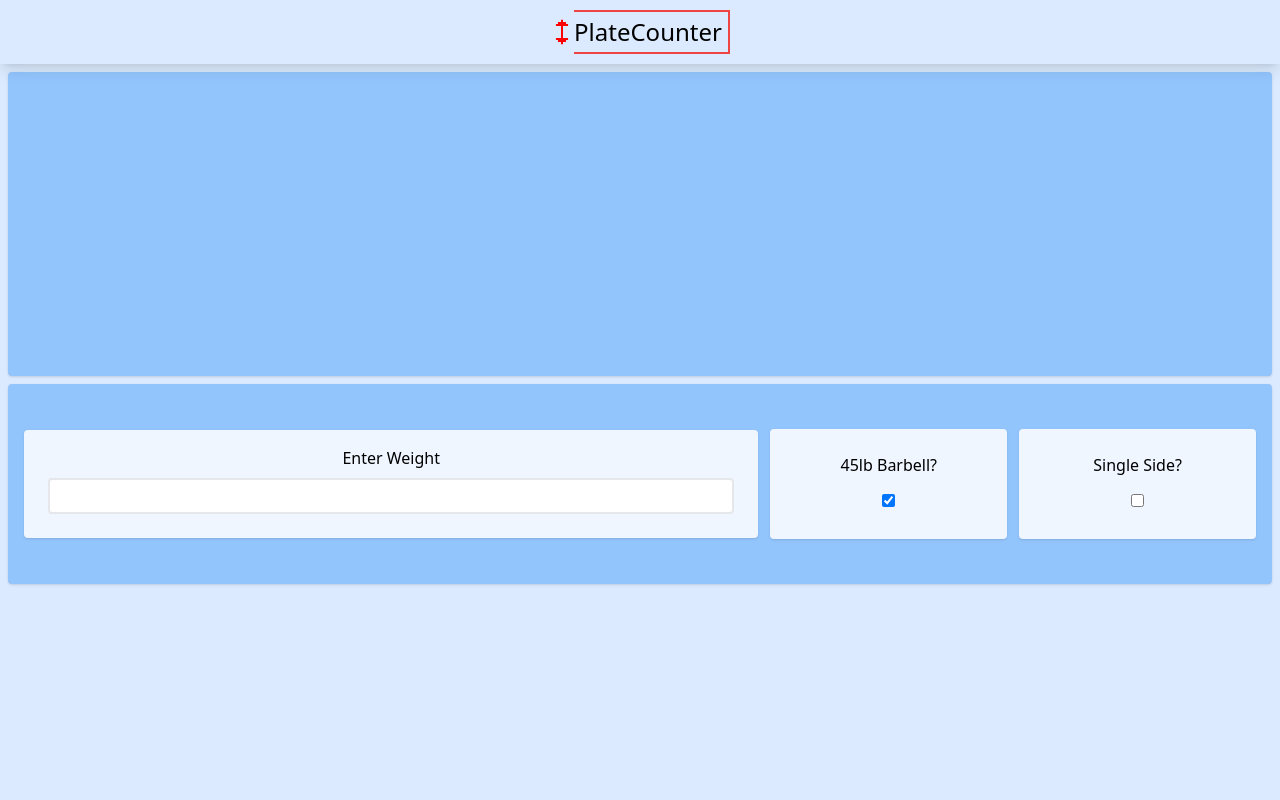
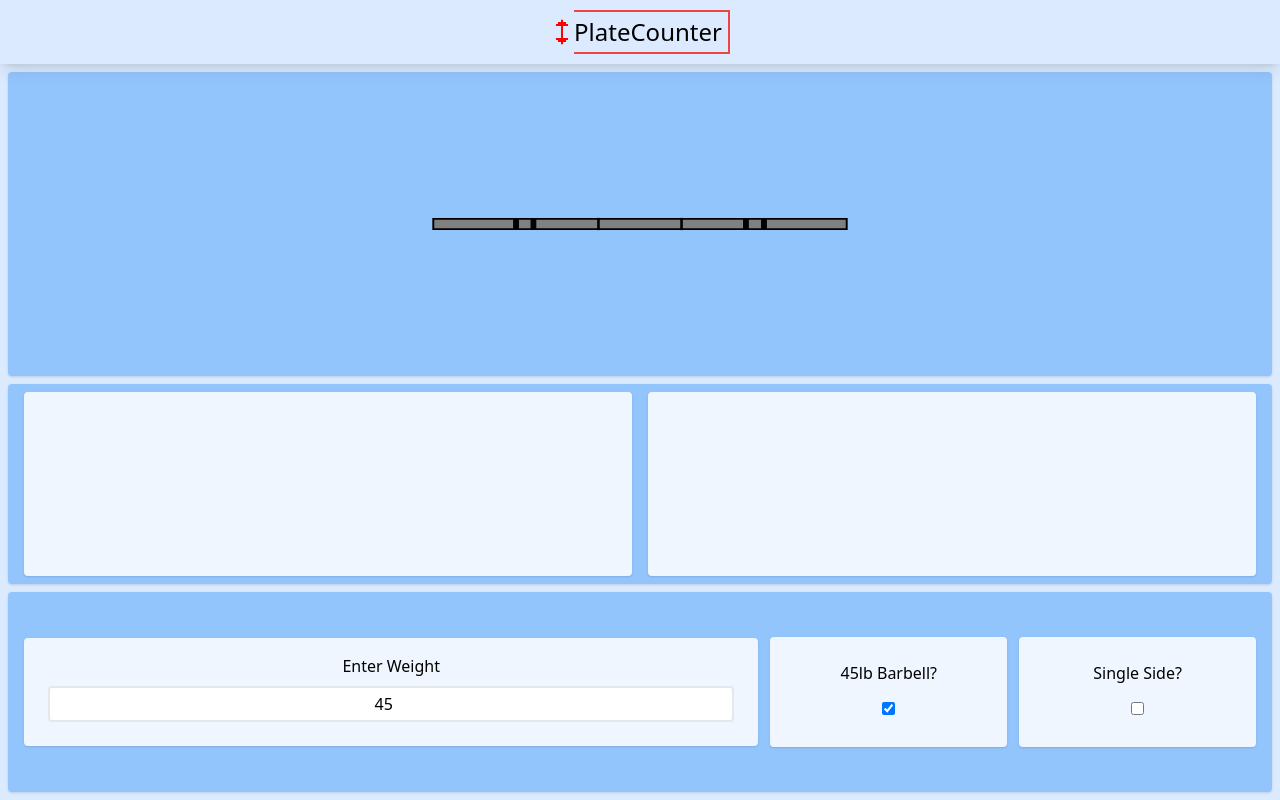
Before and after one commit to PeytonCurr/plate_counter, a React (Create React App) app: page / in a window 1280 px wide. Both pictures are taken after a click on the checkbox 1079 px from the left and 188 px from the top of the page. Built offline with nearby package versions, Linux system fonts and the light colour scheme.

Commit message:
Added some edge case checks on the input form

```diff
--- a/src/components/Stats.jsx
+++ b/src/components/Stats.jsx
@@ -31,7 +31,7 @@ function Stats(props) {
   }
 
   return (
-    <div className={'bg-blue-300 rounded shadow grid  p-2 sm:px-4 gap-2 sm:gap-4 row-span-1 ' + (props.single ? ' grid-cols-1 ' : ' grid-cols-2 ') + (props.barBell ? ' md:row-span-2 ' : ' md:row-span-5 md:grid-cols-1 ')}>
+    <div className={'bg-blue-300 rounded shadow grid  p-2 sm:px-4 gap-2 sm:gap-4 row-span-1 ' + (props.single ? ' grid-cols-1 md:p-10 ' : ' grid-cols-2 ') + (props.barBell ? ' md:row-span-2 ' : ' md:row-span-5 md:grid-cols-1 ')}>
 
       <div className=' bg-blue-50 rounded shadow p-6 py-2'>
         <ul className='flex h-full justify-center items-center'>
@@ -59,7 +59,7 @@ function Stats(props) {
       </div>
 
       {!props.single &&
-        <div className=' bg-blue-50 rounded shadow p-6 py-2 '>
+        <div className=' bg-blue-50 rounded shadow p-6 py-2'>
           <ul className='flex h-full justify-center items-center'>
             {plates.map((plate) => (
               <>
--- a/src/components/weightForm.jsx
+++ b/src/components/weightForm.jsx
@@ -14,10 +14,10 @@ function WeightForm(props) {
         return
       }
     }
-    props.setWeight(event.target.value)
-    if (props.weight <= 45 && props.barBell == true) {
+    if (event.target.value < 45 && props.barBell == true) {
       props.setBarBell(false)
     }
+    props.setWeight(event.target.value)
   }
 
   return (
@@ -27,7 +27,7 @@ function WeightForm(props) {
         <h1 className='mb-2 text-center'>
           Enter Weight
         </h1>
-        <input value={props?.weight || ""} type="number" step={5} max={(props.single ? 500 : 1000)} onChange={handleChange} className="text-center  w-full rounded p-1 px-2 border-2" />
+        <input value={props?.weight || ""} type="number" step={5} max={(props.single ? 500 : 1000)} min={(props.barBell ? 45 : 5)} onChange={handleChange} className="text-center  w-full rounded p-1 px-2 border-2" />
       </form>
 
       <form className=' bg-blue-50 rounded shadow py-6 col-span-5 sm:col-span-2 text-center'>
@@ -36,6 +36,9 @@ function WeightForm(props) {
           props.setBarBell(e.target.checked)
           if (props.single == true) {
             props.setSingle(!e.target.checked)
+          }
+          if (props.weight < 45) {
+            props.setWeight(45)
           }
         }} />
       </form>
```
